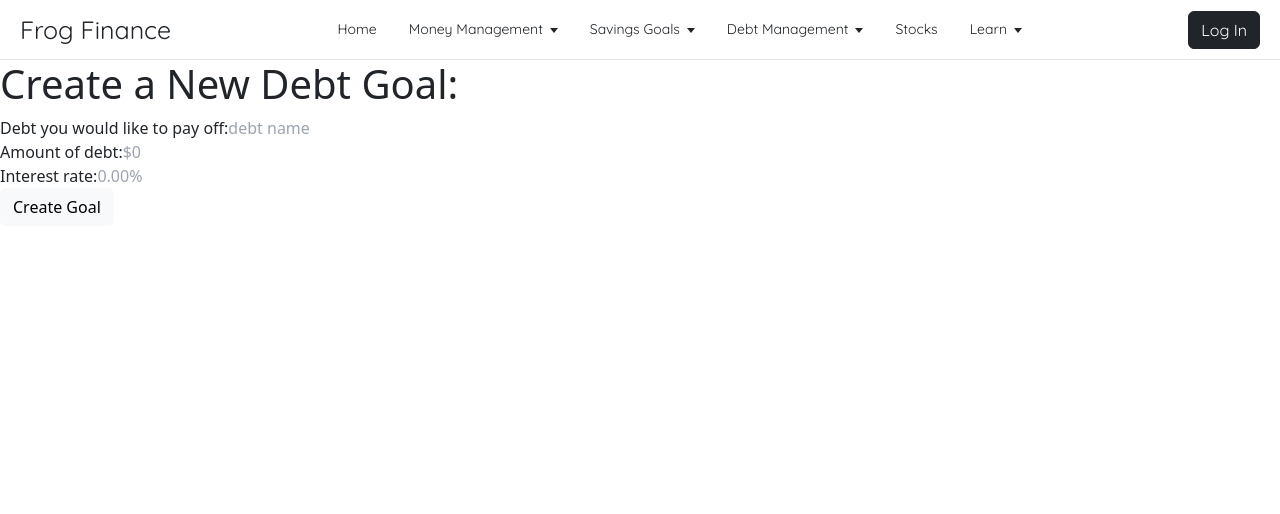
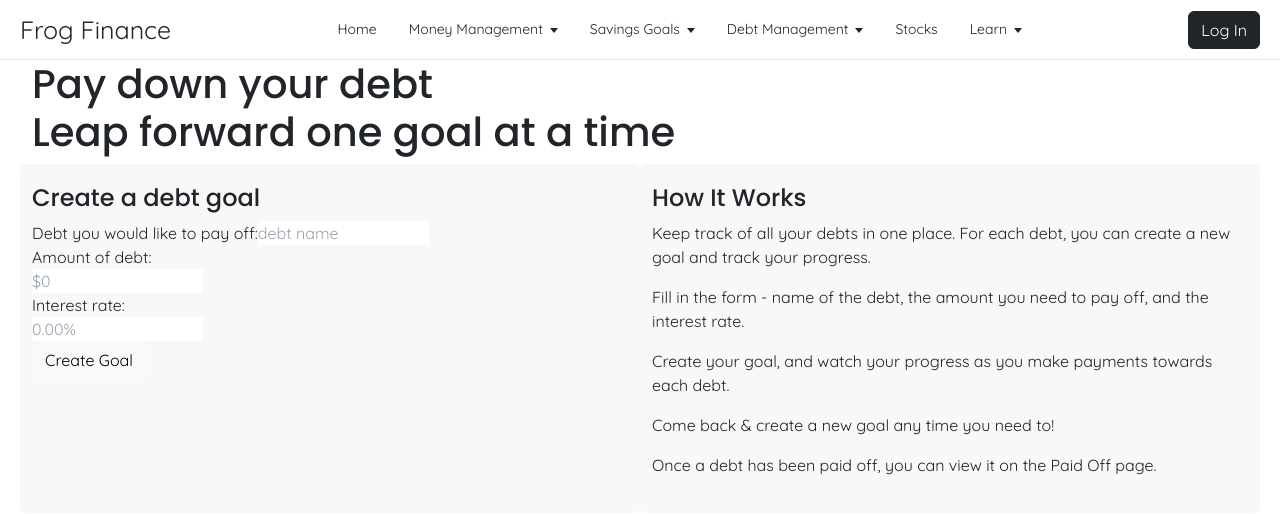
Before and after one commit to Shamayal/frog-finance, a React (Create React App) app in the folder frontend/client/: page /debt/add in a window 1280 px wide. Shown: the top 514 px of the page. Built offline with nearby package versions, Linux system fonts and the light colour scheme.

Commit message:
styling for Create Debt Goal page

```diff
--- a/frontend/client/src/components/debt/AddNewDebtGoal.jsx
+++ b/frontend/client/src/components/debt/AddNewDebtGoal.jsx
@@ -2,11 +2,12 @@ import React, { useState } from 'react';
 import { useNavigate } from 'react-router-dom';
 import { useDebtHook } from '../../hooks/debt';
 import { Toaster, toast } from 'react-hot-toast';
+import '../../styles/savings.css';
 
 const CreateDebtGoal = () => {
-  const [ debtName, setDebtName ] = useState("");
-  const [ debtAmount, setDebtAmount ] = useState("");
-  const [ interestRate, setInterestRate ] = useState("");
+  const [debtName, setDebtName] = useState("");
+  const [debtAmount, setDebtAmount] = useState("");
+  const [interestRate, setInterestRate] = useState("");
 
   const navigate = useNavigate();
 
@@ -19,9 +20,13 @@ const CreateDebtGoal = () => {
   }
 
   return (
-    <div>
-      <h1>Create a New Debt Goal: </h1>
-      <form action="">
+    <div className='wrapper debt-goal-section font-quicksand'>
+      <h1 className='font-poppins'>Pay down your debt <br /> Leap forward one goal at a time</h1>
+
+      <main className='row justify-content-between'>
+        <section className='col create-debt-container bg-lightgray rounded-md'>
+          <h4 className='font-poppins'>Create a debt goal</h4>
+          <form className='debt-text-bg rounded-md'>
 
             <label htmlFor="debt_name">
               Debt you would like to pay off:
@@ -34,13 +39,12 @@ const CreateDebtGoal = () => {
               placeholder='debt name'
               onChange={(event) => setDebtName(event.target.value)}
             />
-
             <br />
-
 
             <label htmlFor="debt_amount">
               Amount of debt:
             </label>
+            <br />
             <input
               type="number"
               value={debtAmount}
@@ -49,12 +53,12 @@ const CreateDebtGoal = () => {
               placeholder='$0'
               onChange={(event) => setDebtAmount(event.target.value)}
             />
-
             <br />
 
             <label htmlFor="interest_rate">
               Interest rate:
             </label>
+            <br />
             <input
               type="number"
               value={interestRate}
@@ -63,65 +67,23 @@ const CreateDebtGoal = () => {
               placeholder='0.00%'
               onChange={(event) => setInterestRate(event.target.value)}
             />
-
             <br />
 
-        <button  className='btn btn-light' type="submit" onClick={handleClick}>Create Goal</button>
+            <button className='btn btn-light' type="submit" onClick={handleClick}>Create Goal</button>
           </form>
 
-{/* tailwind form (unfinished): */}
-{/*
-      <form className="w-full max-w-md">
-  <div className="md:flex md:items-center mb-6">
+        </section>
 
-    <div className="md:w-1/3">
-      <label className="block text-gray-700 font-bold md:text-right mb-1 md:mb-0 pr-4" htmlFor="inline-full-name">
-      Debt to pay off:
-      </label>
-    </div>
+        <section className='col debt-page-how-it-works bg-lightgray rounded-md'>
+          <h4 className='font-poppins'> How It Works</h4>
+          <p> Keep track of all your debts in one place. For each debt, you can create a new goal and track your progress.</p>
+          <p>Fill in the form - name of the debt, the amount you need to pay off, and the interest rate. </p>
+          <p> Create your goal, and watch your progress as you make payments towards each debt.</p>
+          <p>Come back & create a new goal any time you need to!</p>
+          <p>Once a debt has been paid off, you can view it on the Paid Off page. </p>
+        </section>
 
-    <div className="md:w-2/3">
-      <input className="bg-gray-200 appearance-none border-2 border-gray-200 rounded w-full py-2 px-4 text-gray-700 leading-tight focus:outline-none focus:bg-white focus:border-blue-500" id="inline-full-name" type="text" value="" placeholder='Debt Name' />
-    </div>
-  </div>
-
-  <div className="md:flex md:items-center mb-6">
-    <div className="md:w-1/3">
-      <label className="block text-gray-700 font-bold md:text-right mb-1 md:mb-0 pr-4" htmlFor="inline-password">
-        Amount of debt
-      </label>
-    </div>
-
-    <div className="md:w-2/3">
-      <input className="bg-gray-200 appearance-none border-2 border-gray-200 rounded w-full py-2 px-4 text-gray-700 leading-tight focus:outline-none focus:bg-white focus:border-blue-500" id="inline-password" type="number" placeholder="$0" />
-    </div>
-  </div>
-
-  <div className="md:flex md:items-center mb-6">
-    <div className="md:w-1/3">
-      <label className="block text-gray-700 font-bold md:text-right mb-1 md:mb-0 pr-4" htmlFor="inline-password">
-        Interest Rate
-      </label>
-    </div>
-
-    <div className="md:w-2/3">
-      <input className="bg-gray-200 appearance-none border-2 border-gray-200 rounded w-full py-2 px-4 text-gray-700 leading-tight focus:outline-none focus:bg-white focus:border-blue-500" id="inline-password" type="number" placeholder="0.00%" />
-    </div>
-  </div>
-
-  <div className="md:flex md:items-center">
-    <div className="md:w-1/3"></div>
-    <div className="md:w-2/3">
-      <button className="shadow bg-blue-600 hover:bg-blue-500 focus:shadow-outline focus:outline-none text-white font-bold py-2 px-4 rounded" type="button">
-        Create Goal
-      </button>
-    </div>
-  </div>
-
-</form> */}
-
-
-
+      </main>
     </div>
   )
 }
--- /dev/null
+++ b/frontend/client/src/styles/debt.css
@@ -0,0 +1,102 @@
+/* Styling for: ALL debt pages */
+.debt-goal-section {
+  padding: 30px 0;
+}
+
+.debt-goal-section .row {
+  margin-top: 30px;
+}
+
+.debt-goal-section .col {
+  padding: 40px 50px;
+  max-width: 47%;
+}
+
+.debt-page-how-it-works {
+  height: 500px;
+}
+
+.debt-page-how-it-works h4 {
+  padding-bottom: 25px;
+}
+
+.debt-text-bg {
+  background-color: rgba(246, 242, 242, 0.7);
+  padding: 40px 25px;
+  width: 75%;
+  margin-top: 40px;
+}
+
+.btn-light:hover {
+  background-color: #3B7601;
+  color: white;
+}
+
+
+/* Styling for: Create debt Goal page */
+.create-debt-container {
+  background-image: url('https://images.unsplash.com/photo-1589758438368-0ad531db3366?ixlib=rb-4.0.3&ixid=M3wxMjA3fDB8MHxwaG90by1wYWdlfHx8fGVufDB8fHx8fA%3D%3D&auto=format&fit=crop&w=1932&q=80');
+  background-size: cover;
+  background-position: left;
+  background-repeat: no-repeat;
+}
+
+/* .create-debt-container h4 {
+  color: white;
+} */
+
+.create-debt-container form input {
+  margin-bottom: 10px;
+  padding: 5px 10px;
+  border-radius: 10px;
+}
+
+.create-debt-container button {
+  margin-top: 10px;
+}
+
+/* Styling for: Current debt Goal page */
+.current-debt-container {
+  background-image: url('https://images.unsplash.com/photo-1633158829875-e5316a358c6f?ixlib=rb-4.0.3&ixid=M3wxMjA3fDB8MHxwaG90by1wYWdlfHx8fGVufDB8fHx8fA%3D%3D&auto=format&fit=crop&w=1470&q=80');
+  background-size: cover;
+  background-position: left;
+  background-repeat: no-repeat;
+}
+
+/* Styling for: Completed debt Goal page */
+.debt-achievements-pg h1 {
+margin-top: -27px;
+}
+
+.no-completed-debt-container {
+  background-image: url('https://images.unsplash.com/photo-1600636214973-8ccfde1f6a67?ixlib=rb-4.0.3&ixid=M3wxMjA3fDB8MHxwaG90by1wYWdlfHx8fGVufDB8fHx8fA%3D%3D&auto=format&fit=crop&w=774&q=80');
+  background-size: cover;
+  background-position: center;
+  background-repeat: no-repeat;
+  margin-top: 10px;
+}
+
+.completed-debt-container {
+  background-image: url('https://images.unsplash.com/photo-1569705460033-cfaa4bf9f822?ixlib=rb-4.0.3&ixid=M3wxMjA3fDB8MHxwaG90by1wYWdlfHx8fGVufDB8fHx8fA%3D%3D&auto=format&fit=crop&w=1474&q=80');
+  background-size: cover;
+  background-repeat: no-repeat;
+  margin-top: 6px;
+}
+
+.completed-debt-container h4 {
+  color: white;
+}
+
+.completed-debt-container .debt-text-bg {
+  padding: 20px 30px;
+  margin-top: 15px;
+}
+
+.congrats-container {
+  padding-top: 20px;
+}
+
+.congrats-confetti {
+  background-color: rgb(35, 215, 246);
+  padding: 5px 10px;
+}
```
Lines whose indentation alone changed are shown as unchanged.
